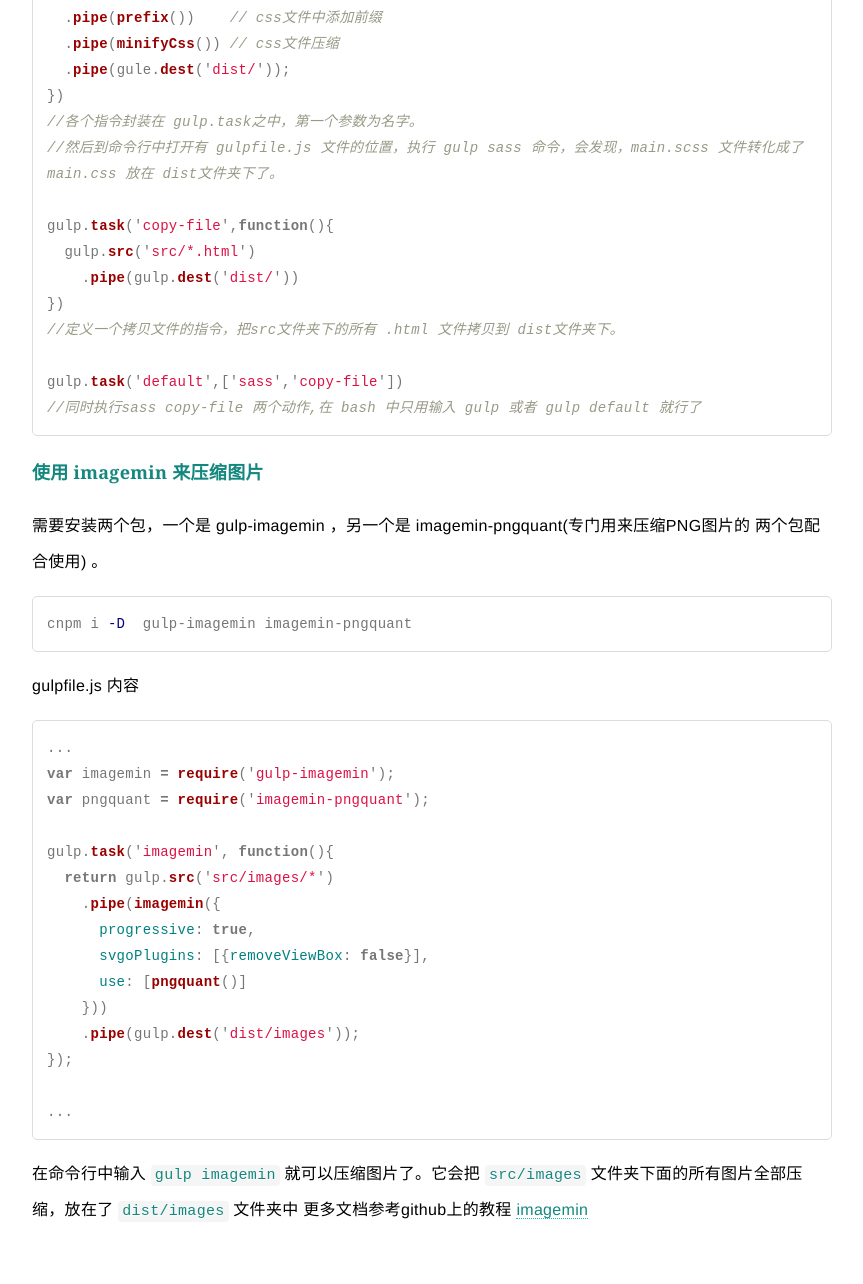
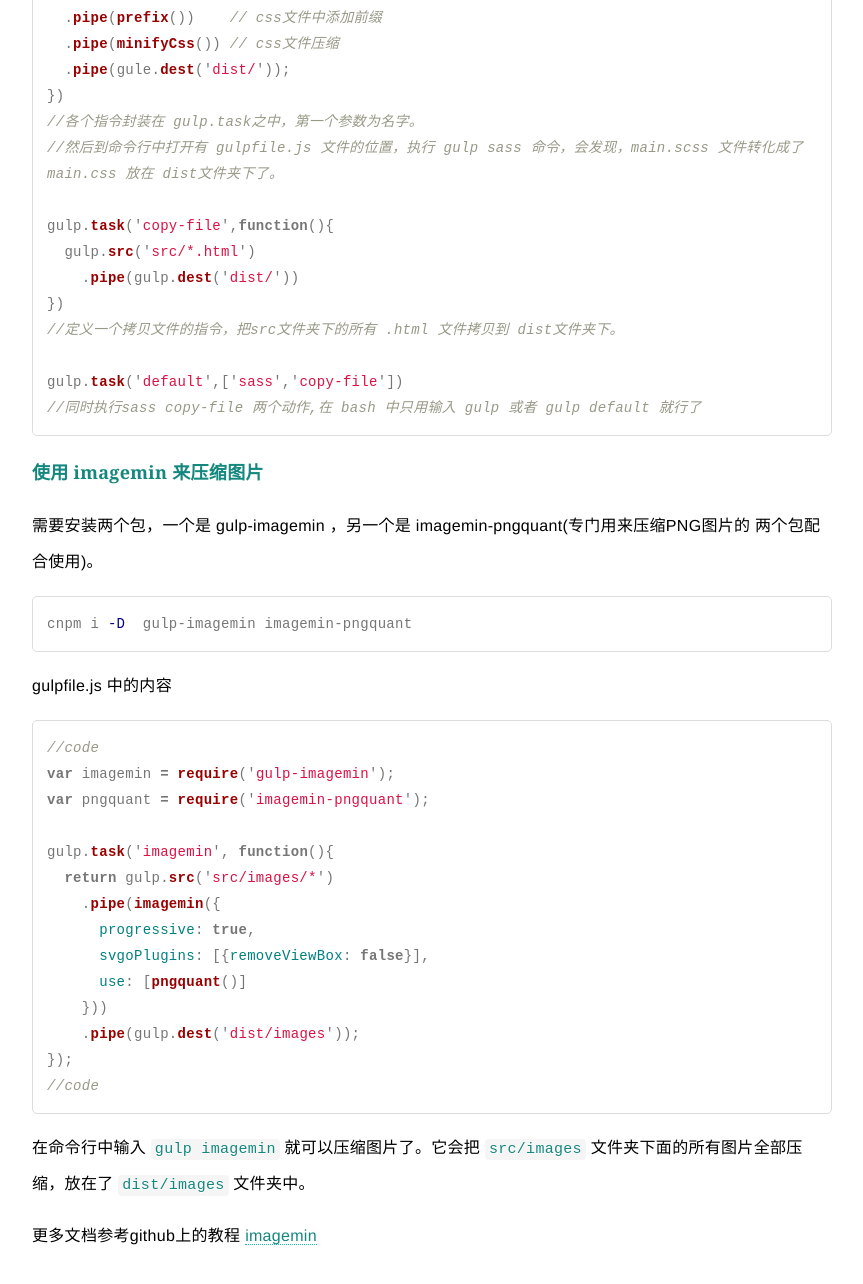
Before and after one commit to jacktown11/yewenxiang23.github.io, a Jekyll site: the page built from basic/1-gulp.md, in a window 1280 px wide and 1400 px high, scrolled down 2162 px. Shown: the top 1284 px of the window, without its empty margins (208-1071 px from the left). Built offline with Jekyll 4.4.1, drawn with Linux system fonts in a browser that asks for light colours.

Commit message:
change gulp

````diff
--- a/_includes/toc.html
+++ b/_includes/toc.html
@@ -49,7 +49,7 @@
         <tr class="chapter-wrap">
          <td class="chapter-index">第 8 章</td>
          <td class="chapter-title">
-           <a href="./basic/1-gulp.html">gulp自动化工具的按照使用</a>
+           <a href="./basic/1-gulp.html">gulp自动化工具的安装和使用</a>
          </td>
         </tr>
       </tbody>
--- a/basic/1-gulp.md
+++ b/basic/1-gulp.md
@@ -5,23 +5,27 @@
 ### gulp的安装
 
 第一步安装gulp自动化工具
+
 ```bash
 npm i -g gulp
 ```
 
 第二步初始化项目仓库
+
 ```bash
 npm init
 在项目文件夹中输入，生成一个package.json
 ```
 
 第三步在项目的文件中安装一个gulp
+
 ```bash
 npm i --save-dev gulp
 等价于  npm i -D gulp
 ```
 
 第四步安装gulp-sass编译插件
+
 ```bash
 npm i -D gulp-sass
 ```
@@ -89,15 +93,16 @@
 
 ### 使用 imagemin 来压缩图片
 
-需要安装两个包，一个是 gulp-imagemin ，另一个是 imagemin-pngquant(专门用来压缩PNG图片的 两个包配合使用) 。
+需要安装两个包，一个是 gulp-imagemin ，另一个是 imagemin-pngquant(专门用来压缩PNG图片的 两个包配合使用)。
 
 ```bash
 cnpm i -D  gulp-imagemin imagemin-pngquant
 ```
 
-gulpfile.js 内容
+gulpfile.js 中的内容
+
 ```js
-...
+//code
 var imagemin = require('gulp-imagemin');
 var pngquant = require('imagemin-pngquant');
 
@@ -110,8 +115,9 @@
     }))
     .pipe(gulp.dest('dist/images'));
 });
+//code
+```
 
-...
-```
-在命令行中输入 `gulp imagemin` 就可以压缩图片了。它会把 `src/images` 文件夹下面的所有图片全部压缩，放在了 `dist/images` 文件夹中
+在命令行中输入 `gulp imagemin` 就可以压缩图片了。它会把 `src/images` 文件夹下面的所有图片全部压缩，放在了 `dist/images` 文件夹中。
+
 更多文档参考github上的教程 [imagemin](https://github.com/imagemin/imagemin)
````
